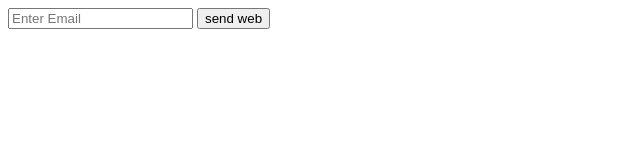
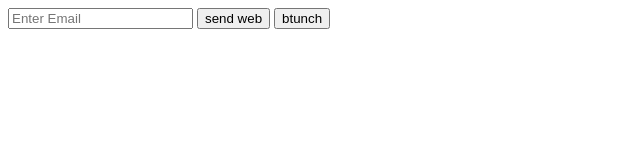
Before and after one commit to kameshbimsara2245/acpt-afsd-08-web, a plain HTML site: page index.html in a window 1280 px wide. Shown: the whole page, without its empty margins (0-640 px from the left). Drawn offline with Linux system fonts and the light colour scheme; files whose address does not match are found by name.

Commit message:
style to button

```diff
--- a/css/style.css
+++ b/css/style.css
@@ -0,0 +1,3 @@
+.btn1{
+    background-color: red;
+}
--- a/index.html
+++ b/index.html
@@ -10,6 +10,8 @@
     <input type="text" placeholder="Enter Email">
     <button>send web</button>
 
+    <button class="btn1">btunch</button>
+
 
 
 
```
